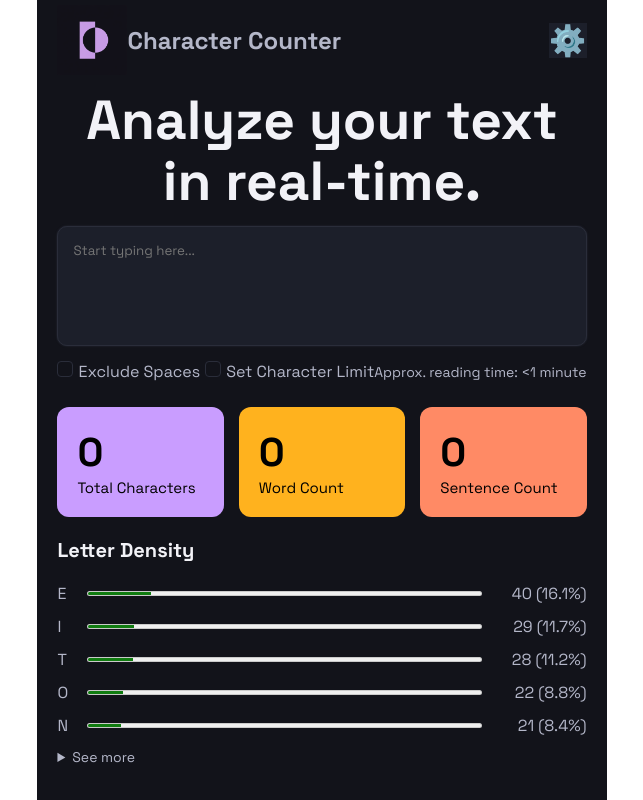
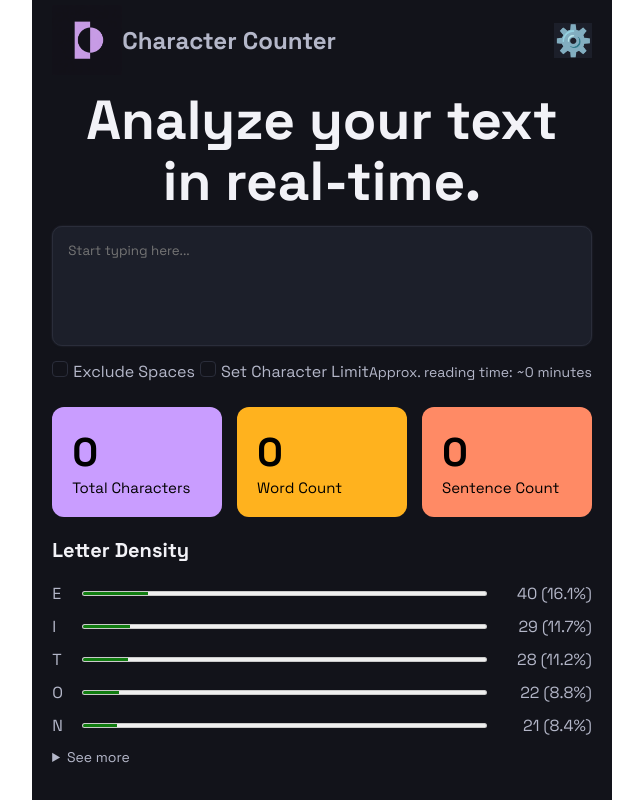
Before and after one commit to MarianoFalu/character-counter-utn, a React (Vite) app: page / in a window 1280 px wide. Shown: the whole page, without its empty margins (318-961 px from the left). Built offline with nearby package versions, Linux system fonts and the light colour scheme.

Commit message:
add reading time

```diff
--- a/src/App.jsx
+++ b/src/App.jsx
@@ -20,6 +20,8 @@ function App() {
     const words = text.trim() === "" ? 0 : text.trim().split(/\s+/).length
 
     const sentences = text.trim() === "" ? 0 : text.split(/[.!?]/).filter(sentence => sentence.trim() !== "").length
+
+    const readingTime = Math.ceil(words / 180)
 
     const sortLetters = [
         {
@@ -64,7 +66,7 @@ function App() {
                 text={text}
             />
 
-            <Controlls />
+            <Controlls readingTime={readingTime} />
 
             <Stats
                 characters={characters}
--- a/src/components/Controlls.jsx
+++ b/src/components/Controlls.jsx
@@ -1,4 +1,4 @@
-const Controlls = () => {
+const Controlls = ({ readingTime }) => {
     return (
         <section className="controls">
             <div className="left-controls">
@@ -13,7 +13,7 @@ const Controlls = () => {
                 </label>
             </div>
 
-            <p>Approx. reading time: &lt;1 minute</p>
+            <p>Approx. reading time: ~{readingTime} minute{readingTime !== 1 && "s"}</p>
         </section>
     )
 }
```
